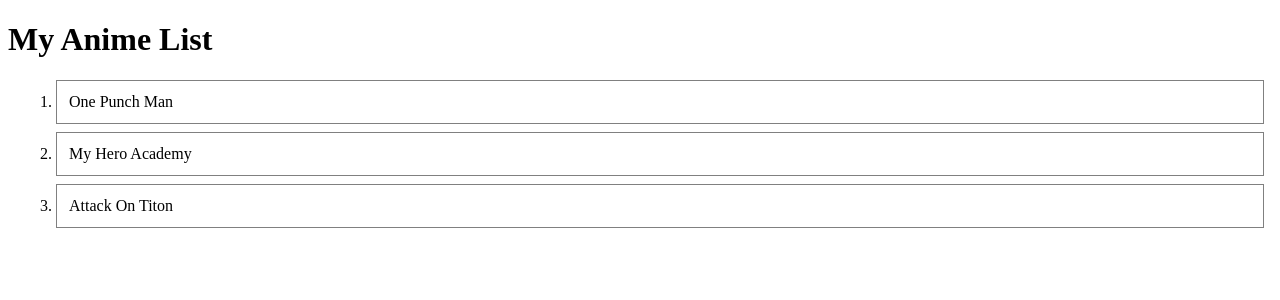
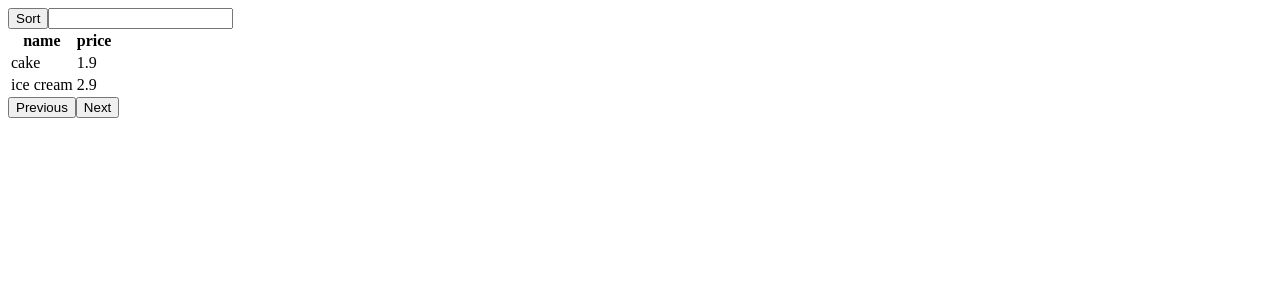
Before and after one commit to Rose-Miller-web-dev/Vue-Widgets, a Vue app: page / in a window 1280 px wide. Shown: the top 300 px of the page. Built offline with nearby package versions, Linux system fonts and the light colour scheme.

Commit message:
tanstack component added + pagination component

```diff
--- a/src/App.vue
+++ b/src/App.vue
@@ -1,14 +1,15 @@
 <template>
-  <TestComponent />
+    <TanstackTable />
 </template>
 
 <script>
-import TestComponent from './components/TestComponent.vue';
-
+import TanstackTable from './components/TanstackTable.vue';
+// import PaginatedList from './components/PaginatedList.vue';
 export default {
   name: 'App',
   components: {
-    TestComponent,
+    TanstackTable,
+    //PaginatedList
   }
 }
 </script>
--- /dev/null
+++ b/src/components/PaginatedList.vue
@@ -0,0 +1,99 @@
+<template>
+    <div>
+        <ul>
+            <li v-for="p in paginatedData" :key="p.last">
+            {{p.first}}
+            </li>
+        </ul>
+
+        <button @click="prevPage">
+            Previous
+        </button>
+
+        <button @click="nextPage">
+            Next
+        </button>
+    </div>
+</template>
+
+<script>
+export default {
+    name: "TanstackTable",
+
+    data(){
+        return {
+            pageNumber: 0,
+            listData: [
+                {
+                    first: "1",
+
+                },
+                {
+                    first: "2",
+
+                },
+                {
+                    first: "3",
+
+                },
+                {
+                    first: "4",
+
+                },
+                {
+                    first: "5",
+
+                },
+                {
+                    first: "6",
+
+                },
+                {
+                    first: "7",
+
+                },
+                {
+                    first: "8",
+
+                },
+            ]
+        }
+    },
+
+    props:{
+
+        size:{
+            type:Number,
+            required:false,
+            default: 4
+        }
+    },
+
+    methods:{
+        nextPage(){
+            this.pageNumber++;
+        },
+        prevPage(){
+            this.pageNumber--;
+        }
+    },
+
+    computed: {
+        pageCount(){
+            let l = this.listData.length,
+                s = this.size
+            return Math.ceil(l/s)
+        },
+
+        paginatedData(){
+            const start = this.pageNumber * this.size,
+            end = start + this.size
+            return this.listData.slice(start, end)
+        }
+    }
+}
+</script>
+
+<style>
+
+</style>
--- /dev/null
+++ b/src/components/TanstackTable.vue
@@ -0,0 +1,124 @@
+<template>
+    <div>
+
+      <button @click="toggleSort()">
+        {{ sortText }}
+      </button>
+      <input type="text" v-model="searched">
+
+      <table class="table table-border table-striped">
+        <thead>
+          <tr>
+            <th>name</th>
+            <th>price</th>
+          </tr>
+        </thead>
+        <tbody>
+          <tr v-for="item in computedItems" :key="item.name">
+            <td>{{ item.name }}</td>
+            <td>{{ item.price }}</td>
+          </tr>
+        </tbody>
+      </table>
+
+      <button @click="prevPage">
+        Previous
+      </button>
+
+      <button @click="nextPage">
+        Next
+      </button>
+
+    </div>
+  </template>
+
+  <script>
+    export default {
+        name: "TanstackTable",
+        data: () => ({
+            items: [
+                { name: 'cake', price: 1.9 },
+                { name: 'ice cream', price: 2.9 },
+                { name: 'cheese cakse', price: 3.9 },
+                { name: 'shake', price: 1.5 },
+                { name: 'smoothie', price: 2.5 },
+            ],
+
+            isSorted: false,
+            searched: '',
+            pageNumber: 0,
+        }),
+
+        props:{
+            size:{
+                type:Number,
+                required:false,
+                default: 2
+            }
+        },
+
+        computed: {
+        pageCount(){
+            let l = this.listData.length,
+            s = this.size
+            return Math.ceil(l/s)
+        },
+
+        computedItems() {
+
+            var compItems
+
+            if (this.isSorted) {
+            compItems = [...this.items].sort((a, b) => a.price - b.price)
+            } else {
+                compItems = this.items
+            }
+
+            if (this.searched !== '') {
+                compItems = [];
+
+                [...this.items].forEach(item => {
+                    if (item.name.includes(this.searched)) {
+                        compItems.push(item)
+
+                    } else {
+                        let index = compItems.indexOf(item)
+                        if (index > -1) {
+                            compItems.splice(index, 1)
+                        }
+                    }
+                })
+            }
+
+            const start = this.pageNumber * this.size,
+            end = start + this.size
+            compItems = compItems.slice(start, end)
+
+            return compItems
+        },
+
+        sortText() {
+            return this.isSorted ? "Unsort" : "Sort"
+        },
+
+        },
+
+        methods: {
+        toggleSort() {
+            this.isSorted = !this.isSorted
+        },
+
+        nextPage(){
+            this.pageNumber++
+        },
+
+        prevPage(){
+            this.pageNumber--
+        }
+        },
+    }
+  </script>
+
+
+<style>
+</style>
```
